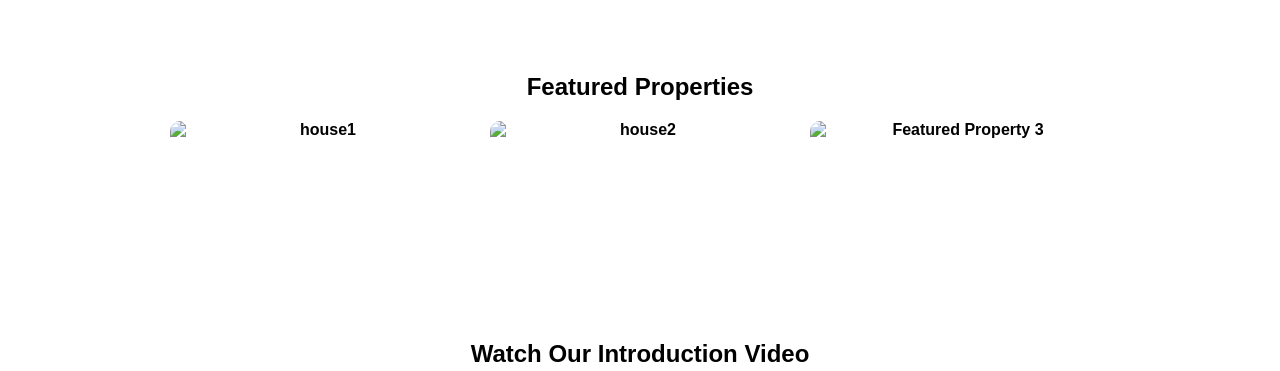
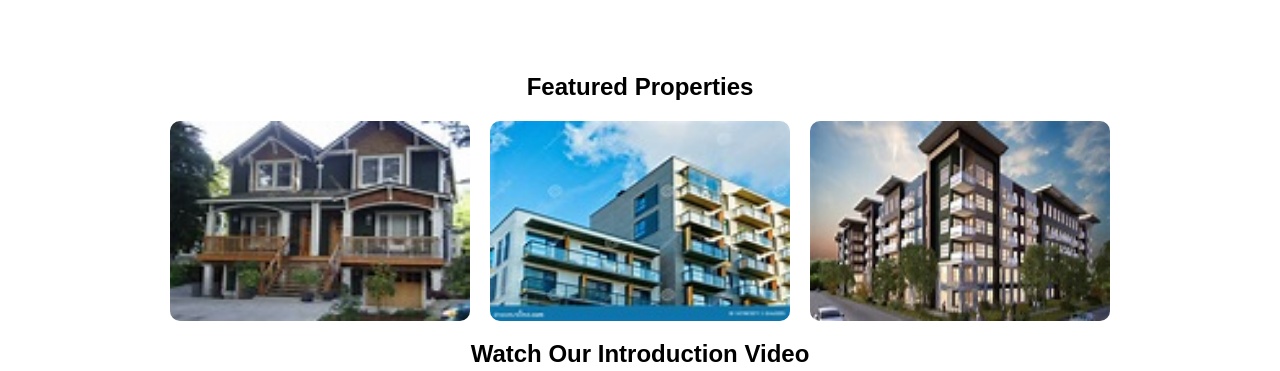
Before and after one commit to nikhilsambharwal/Abcdefgh, a plain HTML site: page index.html in a window 1280 px wide. Shown: the part 820-1191 px from the top of the page. Drawn offline with Linux system fonts and the light colour scheme.

Commit message:
index.html

```diff
--- a/index.html
+++ b/index.html
@@ -36,9 +36,9 @@
     <section class="media">
         <h2>Featured Properties</h2>
         <div class="media-gallery">
-            <img src="images/house1.jpg" alt="house1" class="featured-image">
-            <img src="images/house2.jpg" alt="house2" class="featured-image">
-            <img src="images/apartment1.jpg" alt="Featured Property 3" class="featured-image">
+            <img src="house1.jpg" alt="house1" class="featured-image">
+            <img src="house2.jpg" alt="house2" class="featured-image">
+            <img src="apartment1.jpg" alt="Featured Property 3" class="featured-image">
         </div>
         <h2>Watch Our Introduction Video</h2>
         <div class="video-container">
```
